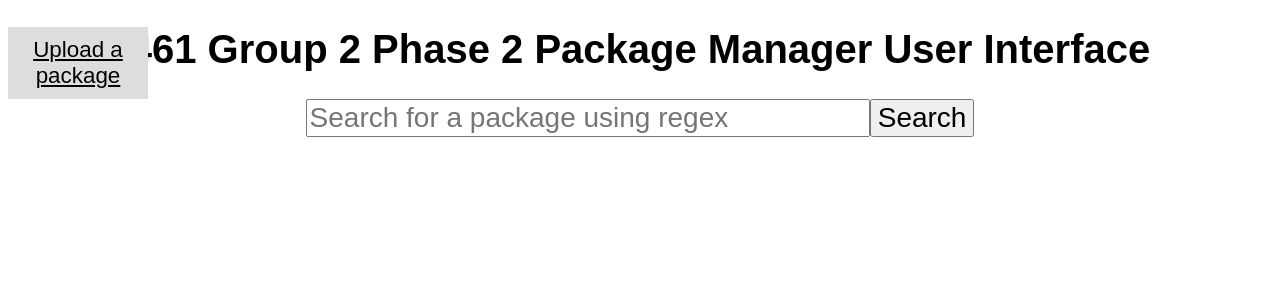
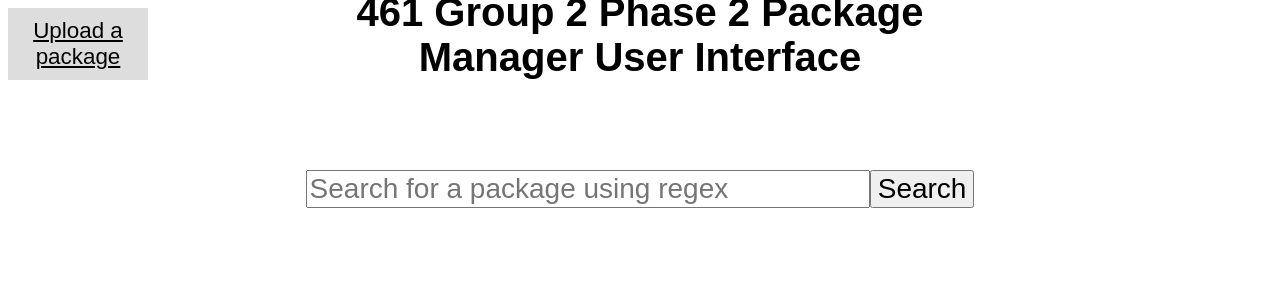
Before and after one commit to mghera02/461Group2Phase2, a Vue app in the folder 461Phase2/: page / in a window 1280 px wide. Shown: the top 300 px of the page. Built offline with nearby package versions, Linux system fonts and the light colour scheme.

Commit message:
added back btns to upload and download pages

```diff
--- a/461Phase2/src/assets/css/search.css
+++ b/461Phase2/src/assets/css/search.css
@@ -22,7 +22,7 @@
 }
 
 .goToBtn {
-    position: absolute;
+    position: relative;
     background: #ddd;
     display: block;
     width: 120px;
@@ -37,4 +37,8 @@
     text-align:center;
     font-size: 2.5em;
     font-family: Arial;
+    width: 50vw;
+    margin:auto;
+    position: relative;
+    top: -7vw;
 }
--- /dev/null
+++ b/461Phase2/src/assets/css/uploadDownload.css
@@ -0,0 +1,21 @@
+.title {
+    text-align:center;
+    font-size: 2.5em;
+    font-family: Arial;
+    width: 50vw;
+    margin:auto;
+    position: relative;
+    top: -7vw;
+}
+
+.backBtn {
+    position: relative;
+    background: #ddd;
+    display: block;
+    width: 120px;
+    padding: 10px;
+    text-align:center;
+    color: black;
+    font-family: Arial;
+    font-size: 1.4em;
+}
--- a/461Phase2/src/views/InstallView.vue
+++ b/461Phase2/src/views/InstallView.vue
@@ -1,4 +1,8 @@
 <template>
+   <router-link :to="{ name: 'home', params: {} }" class="goToBtn">Back to search page</router-link>
+    <h1 class="title">
+        Download a package
+    </h1>
    {{ this.$route.params.packageName }}
    <a href="/files/test.zip" download>DOWNLOAD</a>
 </template>
--- a/461Phase2/src/views/UploadView.vue
+++ b/461Phase2/src/views/UploadView.vue
@@ -1,5 +1,8 @@
+<style lang="css" src="../assets/css/uploadDownload.css"></style>
+
 <template>
-    <h1>
+    <router-link :to="{ name: 'home', params: {} }" class="goToBtn">Back to search page</router-link>
+    <h1 class="title">
         Upload a package
     </h1>
    <input ref="file" v-on:change="handleFileUpload()"  type="file">
```
